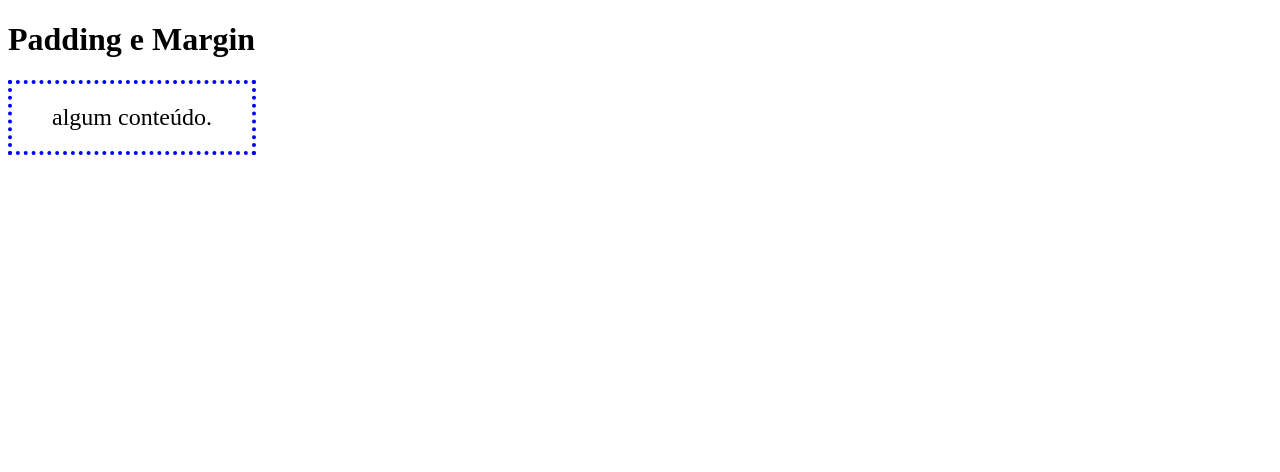
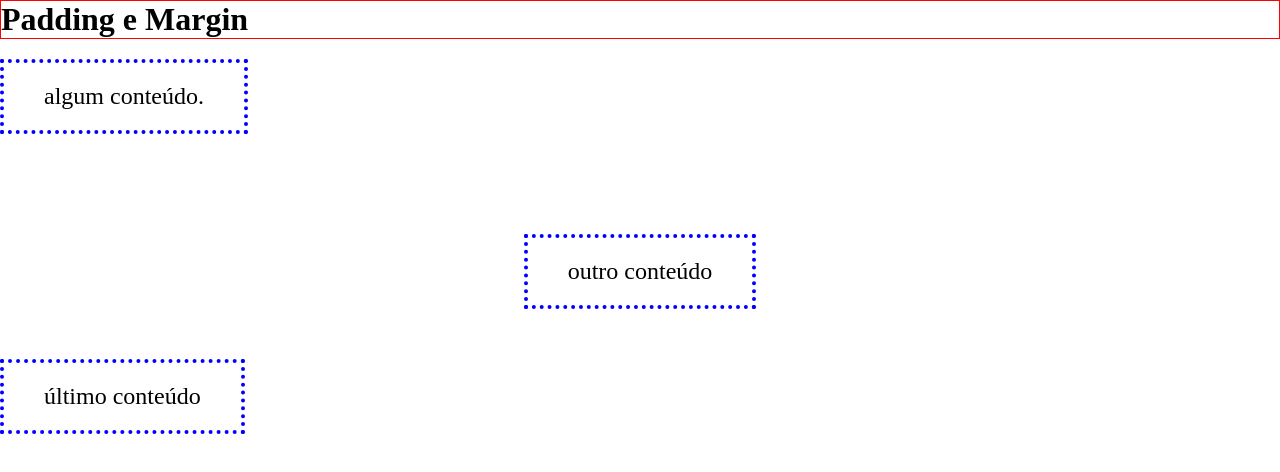
Before and after one commit to joannabarros/aulas_html_css, a plain HTML site: page 4_BOX_MODEL/2_padding_margin/index.html in a window 1280 px wide. Drawn offline with Linux system fonts and the light colour scheme.

Commit message:
terminei o box model

```diff
--- a/4_BOX_MODEL/2_padding_margin/index.html
+++ b/4_BOX_MODEL/2_padding_margin/index.html
@@ -9,8 +9,16 @@
 <body>
   <h1>Padding e Margin</h1>
 
-  <div>
+  <div class="algum">
     algum conteúdo.
+  </div>
+
+  <div class="outro">
+    outro conteúdo
+  </div>
+
+  <div class="ultimo">
+    último conteúdo
   </div>
 </body>
 </html>
--- a/4_BOX_MODEL/2_padding_margin/style.css
+++ b/4_BOX_MODEL/2_padding_margin/style.css
@@ -1,3 +1,7 @@
+*{
+    margin: 0;
+}
+
 div {
     border: 4px dotted #00f;
     width: fit-content;
@@ -26,4 +30,22 @@ div {
     /* paddingna horizontal */
 
     padding-block: 20px;
+     /* paddingna vertical*/
 }
+
+h1{
+    border: 1px solid red;
+    margin-bottom: 20px;
+}
+
+.algum{
+    margin-bottom: 100px;
+}
+
+.ultimo{
+    margin-top: 50px;
+}
+
+.outro{
+    margin-inline: auto;
+}
```
